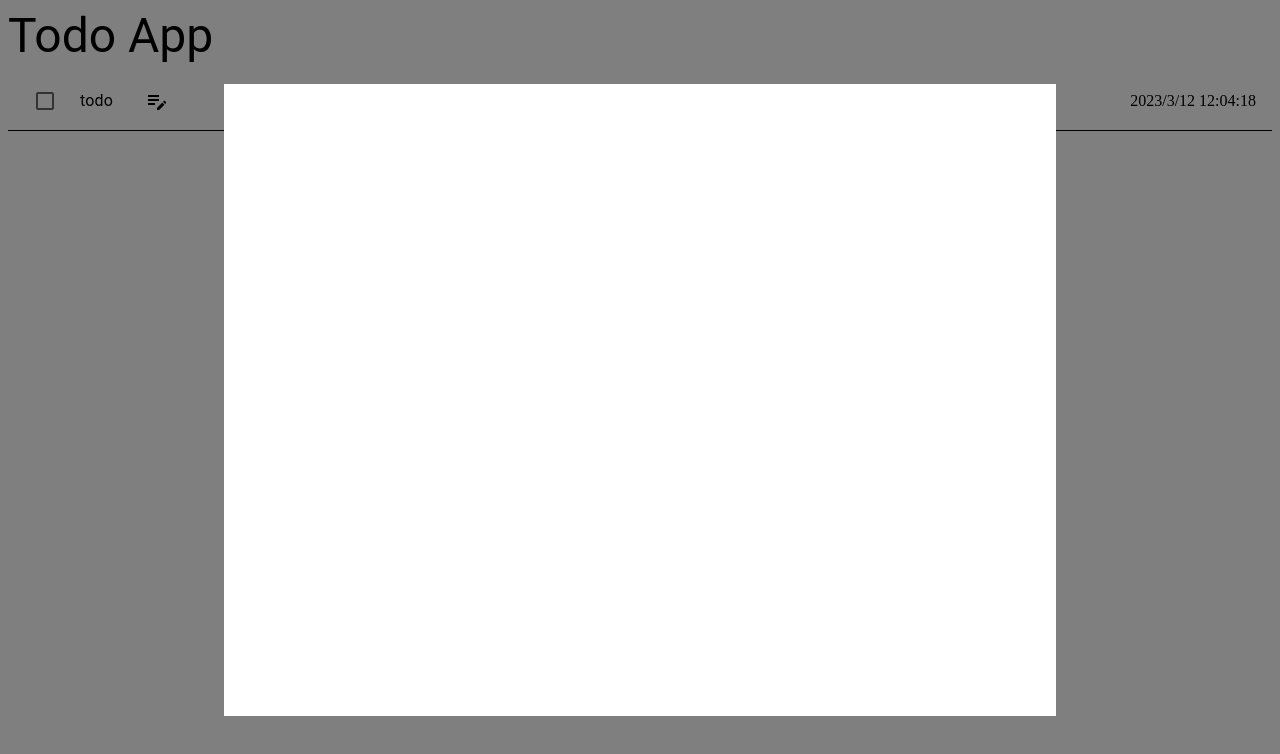
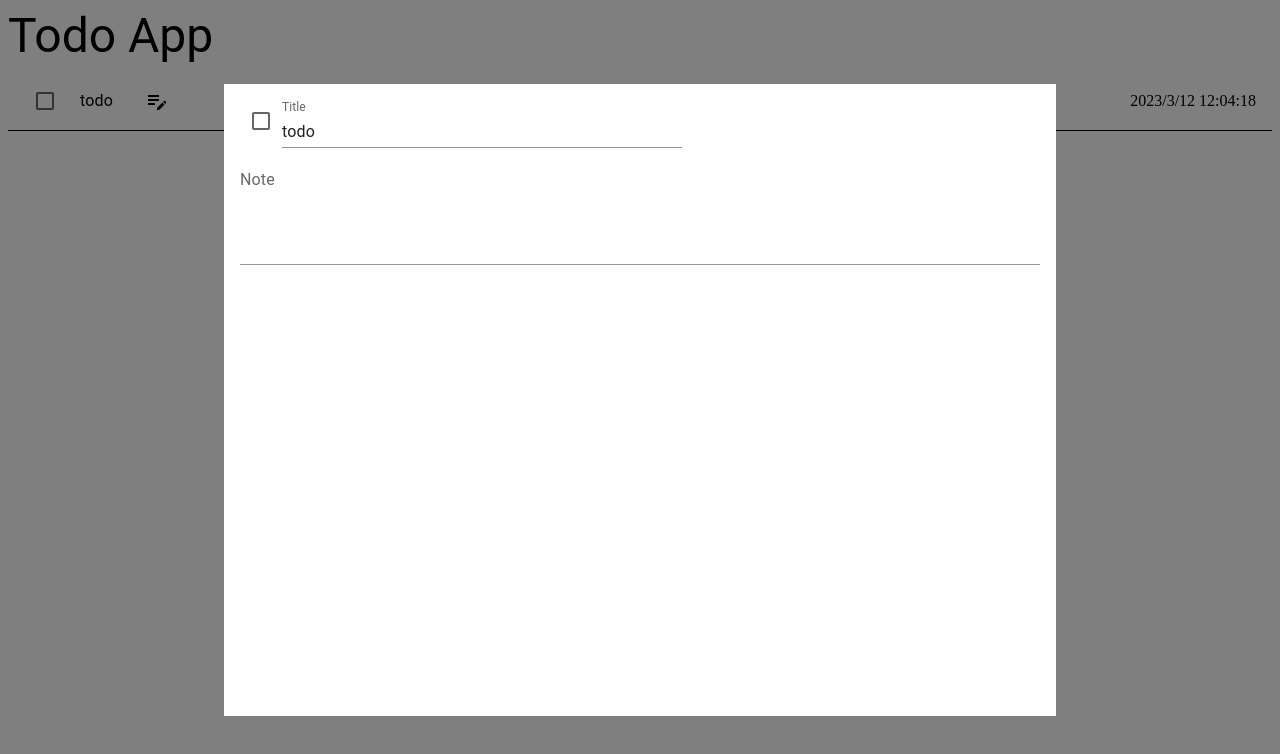
Before and after one commit to H1rono/todo-app-frontend, a React (Vite) app: page / in a window 1280 px wide. Both pictures are taken after a click on the button 156 px from the left and 101 px from the top of the page. Shown: the top 754 px of the page. Built offline with nearby package versions, Linux system fonts and the light colour scheme.

Commit message:
:construction: WIP: Implement modal

```diff
--- a/src/components/TodoModal.tsx
+++ b/src/components/TodoModal.tsx
@@ -1,5 +1,6 @@
 /** @jsxImportSource @emotion/react */
-import { Modal, Box } from "@mui/material";
+import { useState } from "react";
+import { Modal, Box, Checkbox, TextField } from "@mui/material";
 import { css } from "@emotion/react";
 import { Todo } from "../model/Todo";
 import ChangeTodos from "../model/ChangeTodos";
@@ -11,9 +12,16 @@ export type TodoModalProps = {
     close: () => void;
 };
 
-const TodoModal = ({ open, close }: TodoModalProps) => {
+const TodoModal = ({ open, model, close }: TodoModalProps) => {
+    const [localModel, setLocalModel] = useState<Todo>(structuredClone(model));
+    const abort = () => {
+        setLocalModel(structuredClone(model));
+        close();
+    };
+    // TODO: Datetime picker
+    // TODO: Save the changes
     return (
-        <Modal open={open} aria-labelledby="todo modal" onClose={close}>
+        <Modal open={open} aria-labelledby="todo modal" onClose={abort}>
             <Box
                 css={css({
                     position: "absolute",
@@ -28,7 +36,41 @@ const TodoModal = ({ open, close }: TodoModalProps) => {
                     height: "600px",
                 })}
             >
-                {/* TODO */}
+                <Checkbox
+                    checked={localModel.done}
+                    onChange={(e) =>
+                        setLocalModel({
+                            ...localModel,
+                            done: e.target.checked,
+                        })
+                    }
+                />
+                <TextField
+                    label="Title"
+                    variant="standard"
+                    defaultValue={localModel.title}
+                    css={css({ width: "50%" })}
+                    onChange={(e) => {
+                        setLocalModel({
+                            ...localModel,
+                            title: e.target.value,
+                        });
+                    }}
+                />
+                <TextField
+                    label="Note"
+                    variant="standard"
+                    defaultValue={localModel.note}
+                    multiline
+                    rows={4}
+                    css={css({ width: "100%" })}
+                    onChange={(e) => {
+                        setLocalModel({
+                            ...localModel,
+                            note: e.target.value,
+                        });
+                    }}
+                />
             </Box>
         </Modal>
     );
```
